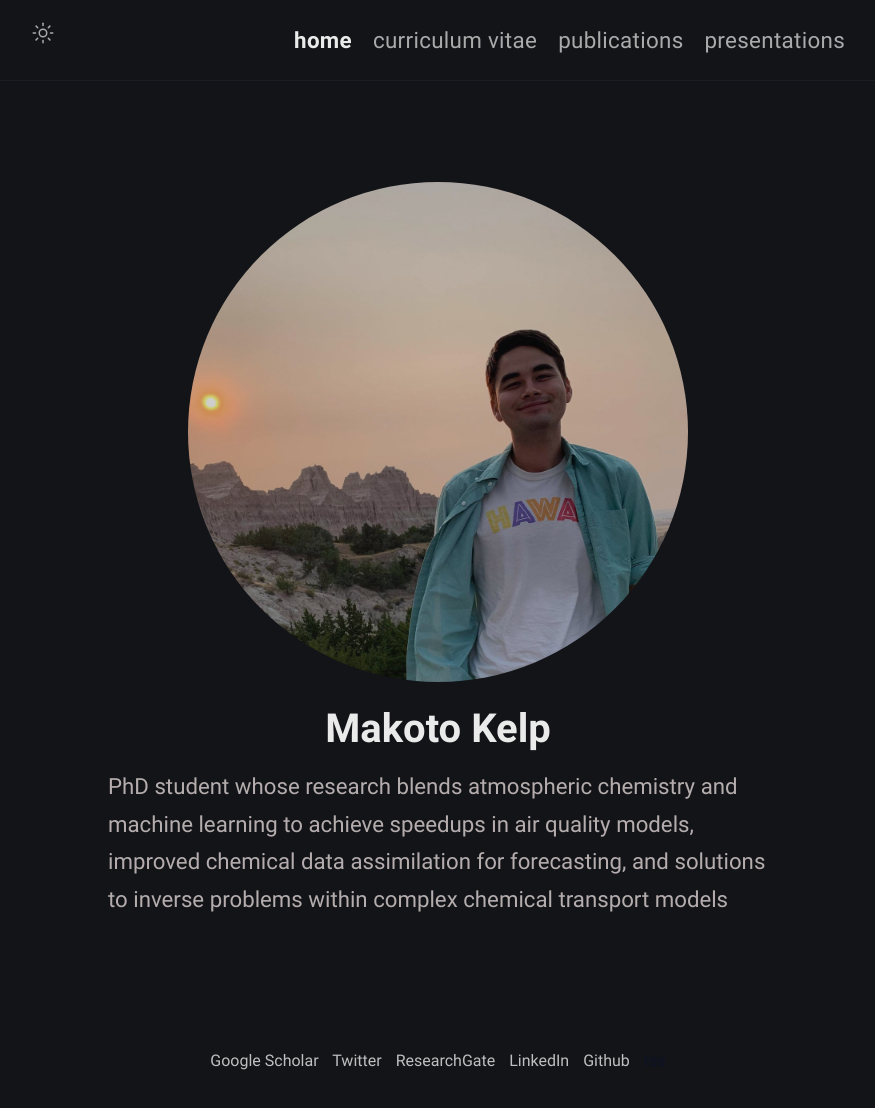
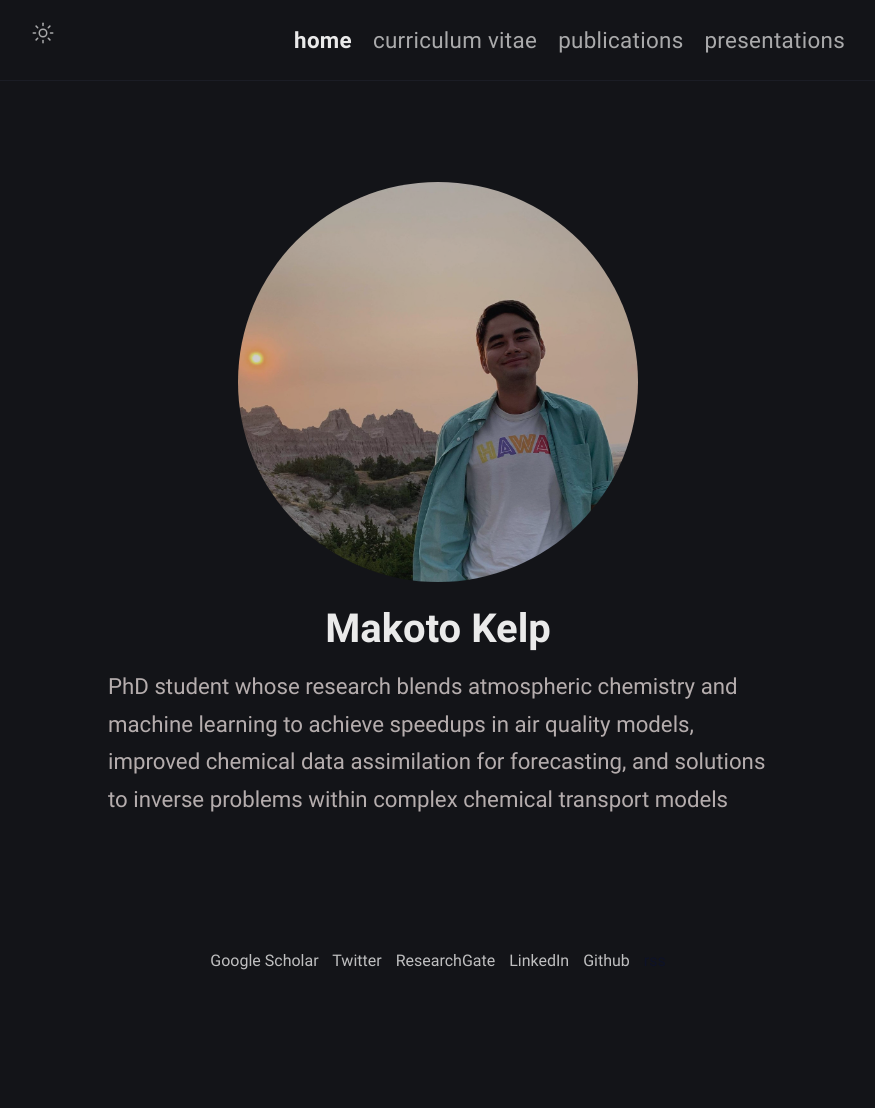
Before and after one commit to mkelp/mkelp.github.io, a Jekyll site: the page built from index.md, in a window 1280 px wide. Shown: the whole page, without its empty margins (202-1077 px from the left). Built offline with Jekyll 4.4.1, drawn with Linux system fonts in a browser that asks for light colours; after the commit the page ends 1008 px from its top, so only the background shows below that.

Commit message:
circle size

```diff
--- a/_sass/klise/_layout.scss
+++ b/_sass/klise/_layout.scss
@@ -191,8 +191,8 @@
   }
 
   .author-avatar {
-    width: 500px;
-    height: 500px;
+    width: 400px;
+    height: 400px;
     border-radius: 100%;
     user-select: none;
     background-color: $black;
```
